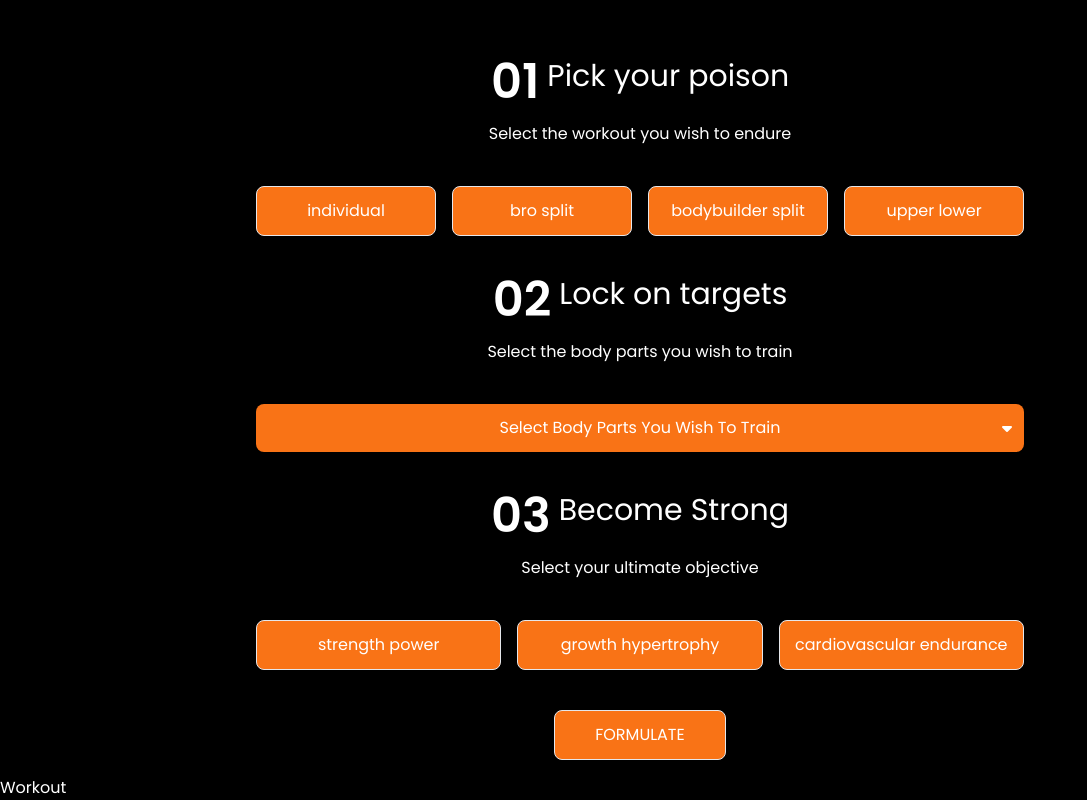
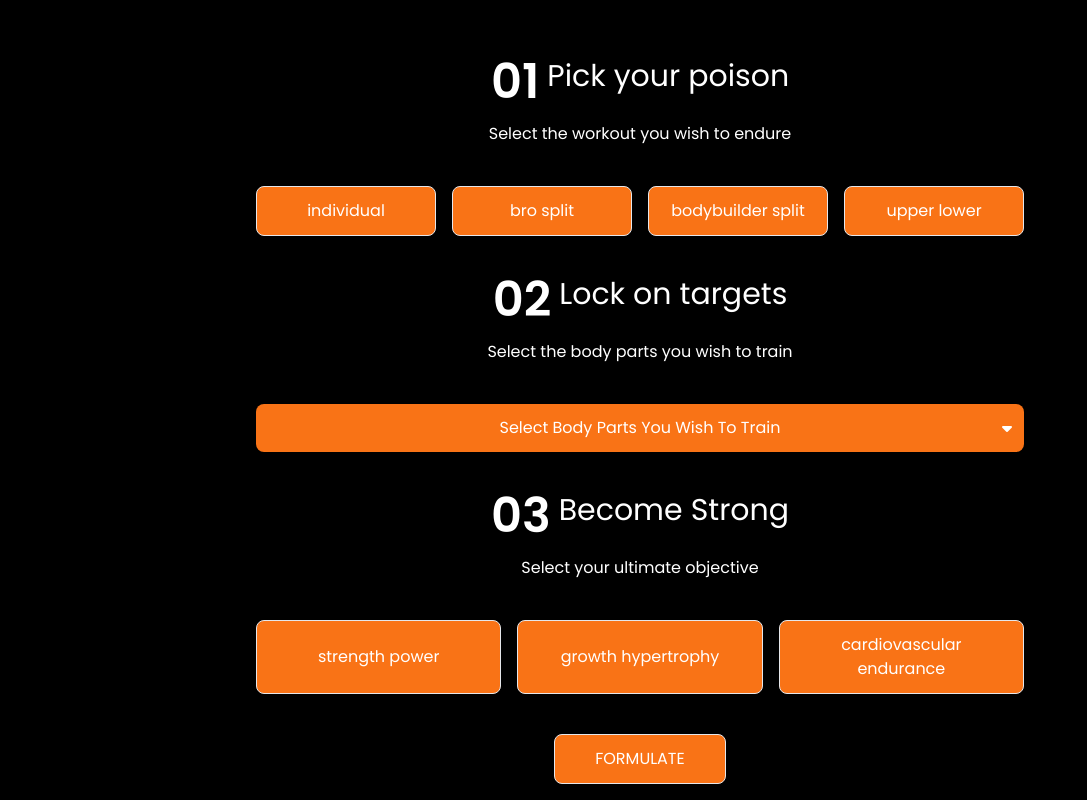
Before and after one commit to paulalextech/1896-lifts, a React (Vite) app: page / in a window 1280 px wide. Shown: the part 970-1770 px from the top of the page, without its empty margins (0-1087 px from the left). Built offline with nearby package versions, Linux system fonts and the light colour scheme.

Commit message:
moved function App set objects in generator header

```diff
--- a/src/App.jsx
+++ b/src/App.jsx
@@ -4,11 +4,23 @@ import Generator from './components/Generator';
 import Workout from './components/Workout';
 
 function App() {
+	const [workout, setWorkout] = useState(null);
+	const [poison, setPoison] = useState('individual');
+	const [muscles, setMuscles] = useState([]);
+	const [goal, setGoal] = useState('strength_power');
+
 	return (
 		<main className="min-h-screen flex flex-col bg-black text-white text-sm sm:text-base">
 			<Hero />
-			<Generator />
-			<Workout />
+			<Generator
+				poison={poison}
+				setPoison={setPoison}
+				muscles={muscles}
+				setMuscles={setMuscles}
+				goal={goal}
+				setGoal={setGoal}
+			/>
+			{workout && <Workout workout={workout} />}
 		</main>
 	);
 }
--- a/src/components/Generator.jsx
+++ b/src/components/Generator.jsx
@@ -18,11 +18,10 @@ function Header(props) {
 	);
 }
 
-export default function Generator() {
+export default function Generator(props) {
+	const { muscles, setMuscles, poison, setPoison, goal, setGoal } = props;
 	const [showModal, setShowModal] = useState(false);
-	const [poison, setPoison] = useState('individual');
-	const [muscles, setMuscles] = useState([]);
-	const [goal, setGoal] = useState('strength_power');
+
 	// let showModal = false;
 
 	function toggleModal() {
@@ -71,7 +70,7 @@ export default function Generator() {
 								setPoison(type);
 							}}
 							className={
-								'bg-orange-500 border duration-200 hover:border-blue-600 hover:bg-purple-600 py-3 rounded-lg uppercase' +
+								'bg-orange-500 border duration-200 px-4 hover:border-blue-600 hover:bg-purple-600 py-3 rounded-lg uppercase' +
 								(type === poison ? 'border-blue-600 ' : 'border-blue-400 ')
 							}
 							key={typeIndex}
@@ -137,7 +136,7 @@ export default function Generator() {
 								setGoal(scheme);
 							}}
 							className={
-								'bg-orange-500 border duration-200 hover:border-blue-600 hover:bg-purple-600 py-3 rounded-lg uppercase' +
+								'bg-orange-500 border duration-200 hover:border-blue-600 hover:bg-purple-600 py-3 rounded-lg px-4 uppercase' +
 								(scheme === goal ? 'border-blue-600 ' : 'border-blue-400 ')
 							}
 							key={schemeIndex}
--- a/src/components/Workout.jsx
+++ b/src/components/Workout.jsx
@@ -1,5 +1,6 @@
 import React from 'react';
 
-export default function Workout() {
+export default function Workout(props) {
+	const { workout } = props;
 	return <div>Workout</div>;
 }
--- /dev/null
+++ b/src/utils/functions.js
@@ -0,0 +1 @@
+export function generateWorkout() {}
```
